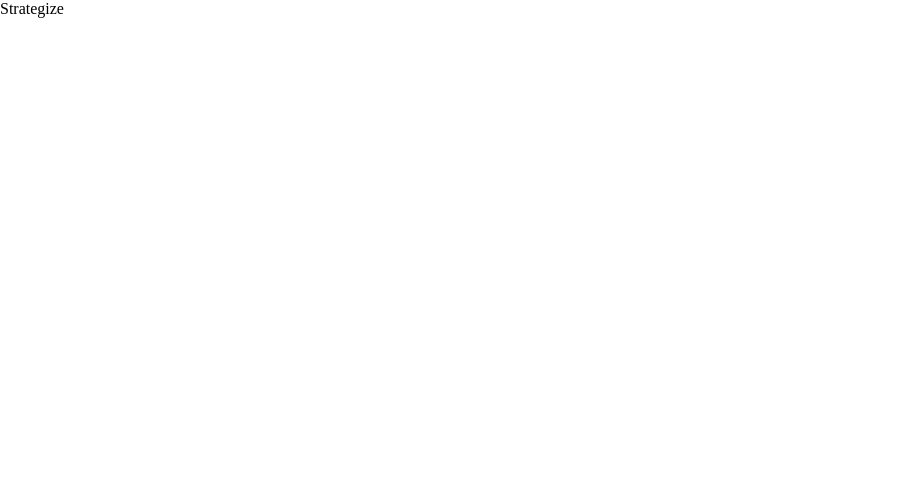
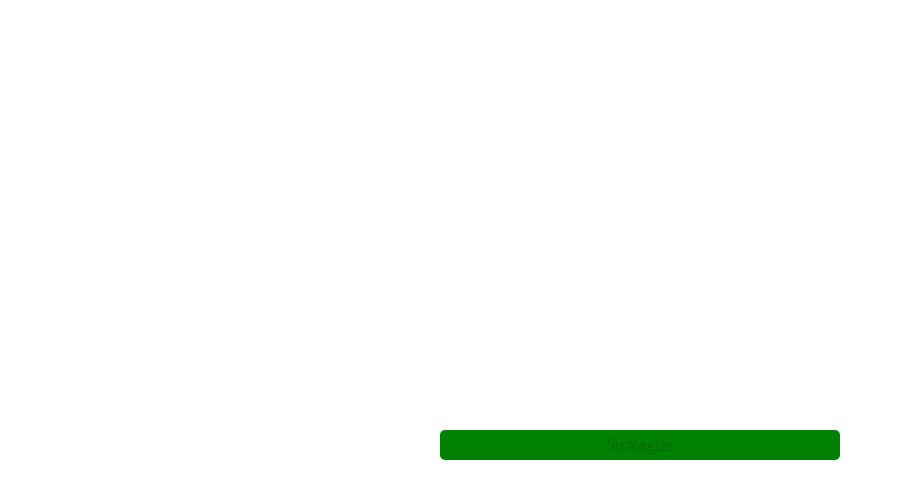
Before and after one commit to darrenangle/oblique-strategies, a plain HTML site: page index.html in a window 1280 px wide. Shown: the whole page, without its empty margins (0-902 px from the left). Drawn offline with nearby package versions, Linux system fonts and the light colour scheme.

Commit message:
look and feel testing

```diff
--- a/css/main.css
+++ b/css/main.css
@@ -1,3 +1,31 @@
+@import url(http://fonts.googleapis.com/css?family=Gudea:400,700,400italic|Lato:100);
+
 .button:hover {
 	cursor: pointer;
 }
+
+.wrapper{
+    width:400px;
+    height:200px;
+    position:absolute;
+    left:50%;
+    top:50%;
+    margin:-100px 0 0 -200px;
+    font-family: 'Lato';
+    color: black;
+}
+#strategy {
+	height: 100px;
+	margin-bottom: 30px;
+	font-size: 2em;
+}
+
+.button {
+	/*width: 50%;*/
+	height: 30px;
+	margin: 0 auto;
+	text-align: center;
+	background-color: green;
+	border-radius: 5px;
+	line-height: 30px;
+}
```
